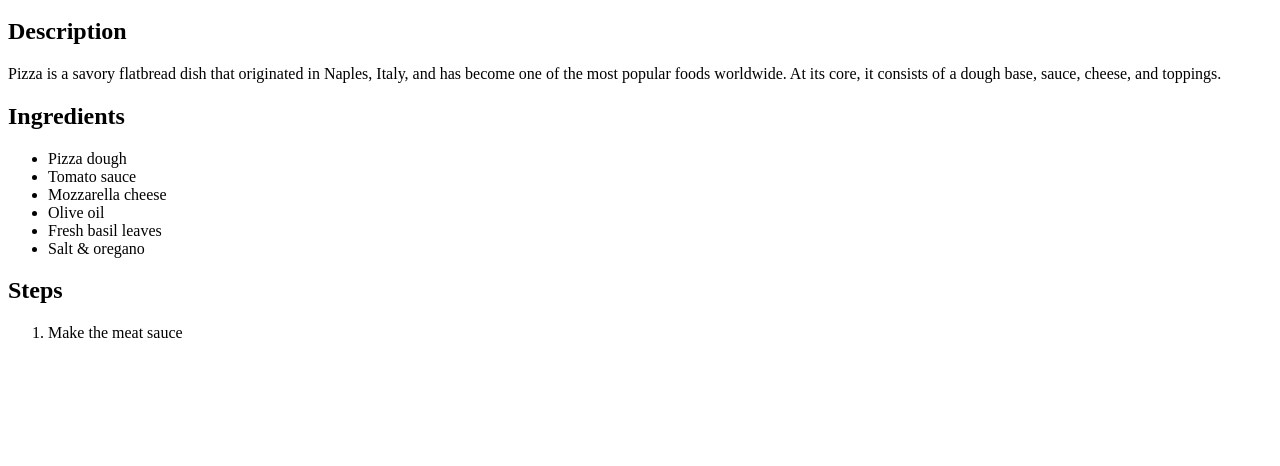
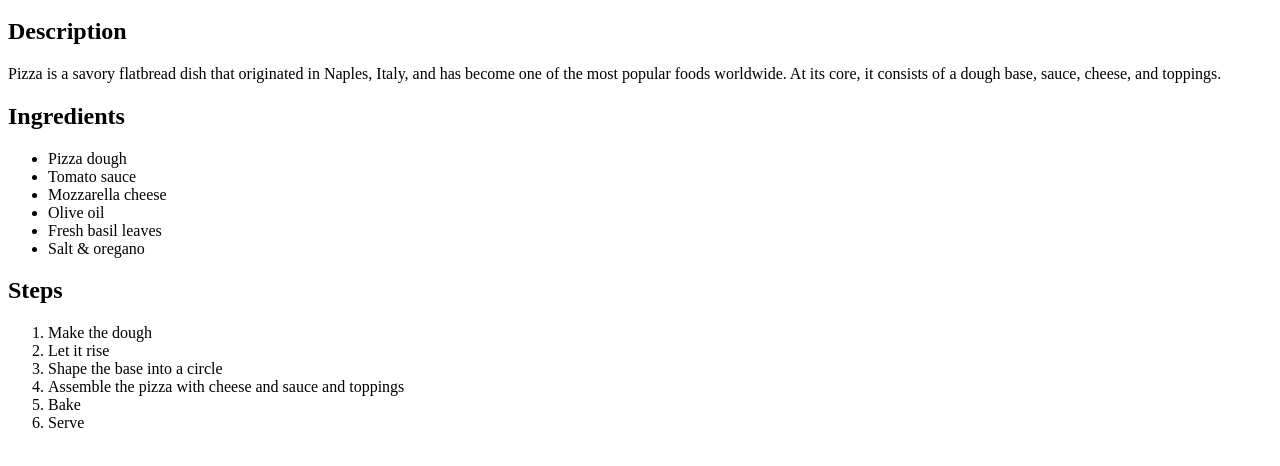
Before and after one commit to robocat-andy/odin-recipes, a plain HTML site: page pizza.html in a window 1280 px wide. Shown: the part 102-568 px from the top of the page. Drawn offline with Linux system fonts and the light colour scheme.

Commit message:
Finalized contents of pizza recipe page
Added ingredients and steps.

```diff
--- a/pizza.html
+++ b/pizza.html
@@ -30,7 +30,12 @@
 
     <h2>Steps</h2>
         <ol>
-            <li>Make the meat sauce</li>
+            <li>Make the dough</li>
+            <li>Let it rise</li>
+            <li>Shape the base into a circle</li>
+            <li>Assemble the pizza with cheese and sauce and toppings</li>
+            <li>Bake</li>
+            <li>Serve</li>
         </ol>
 
 </body>
```
